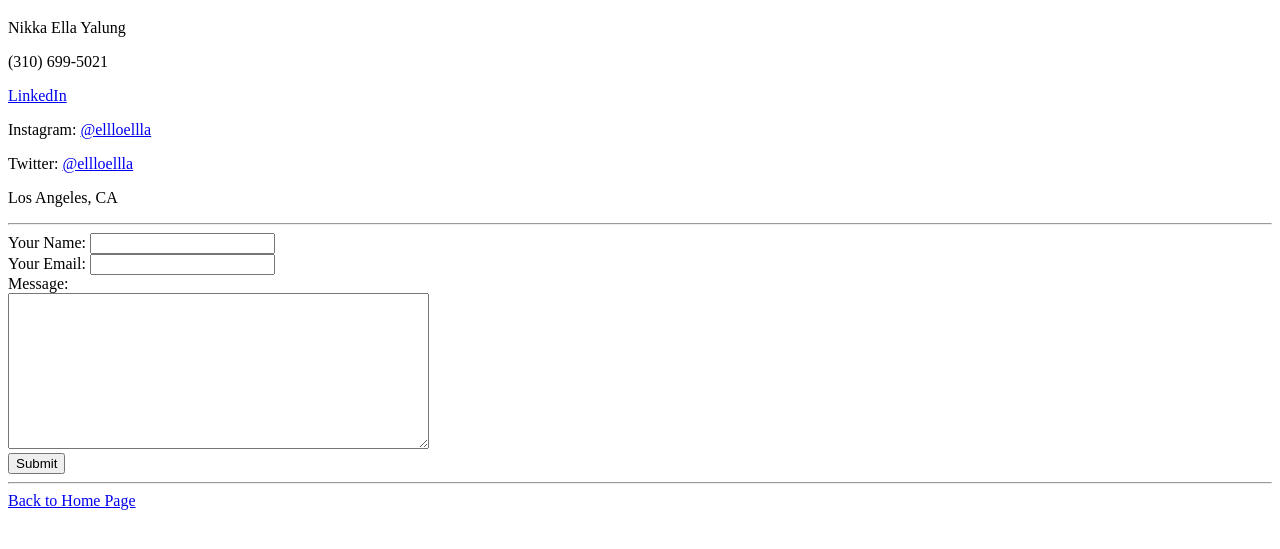
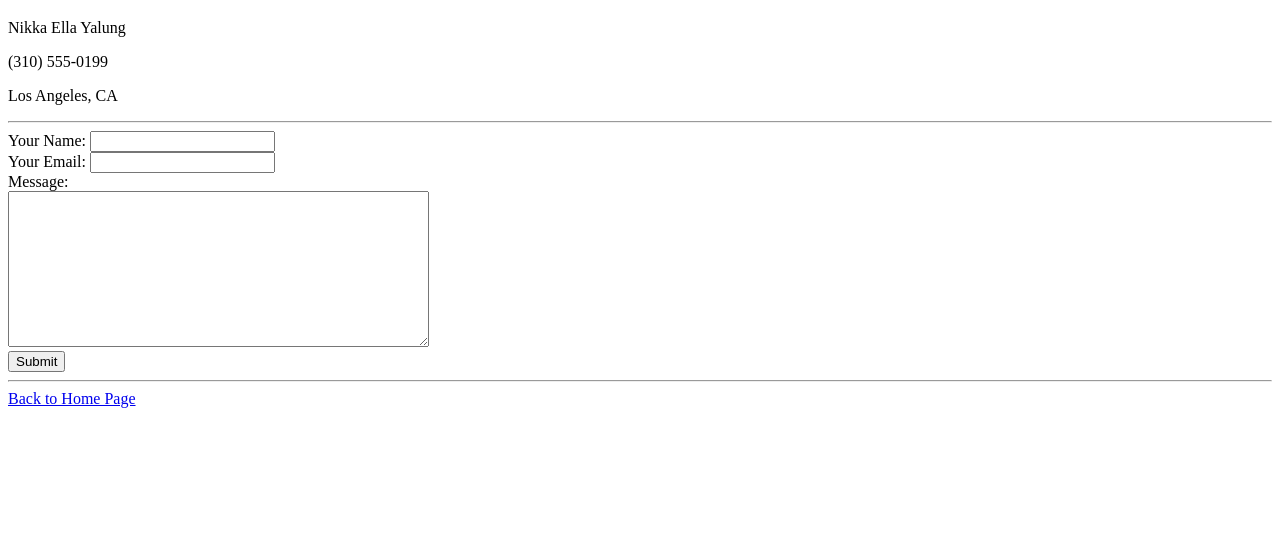
Before and after one commit to nikkaella/cv, a plain HTML site: page contact.html in a window 1280 px wide. Shown: the part 61-610 px from the top of the page. Drawn offline with Linux system fonts and the light colour scheme.

Commit message:
deleted all info

```diff
--- a/contact.html
+++ b/contact.html
@@ -9,10 +9,10 @@
 <body>
     <h1>Contact Me</h1>
     <p>Nikka Ella Yalung</p>
-    <p>(310) 699-5021</p>
-    <p><a href="https://www.linkedin.com/in/nikka-yalung/">LinkedIn</a></p>
+    <p>(310) 555-0199</p>
+    <!-- <p><a href="https://www.linkedin.com/in/nikka-yalung/">LinkedIn</a></p>
     <p>Instagram: <a href="https://www.instagram.com/ellloellla/">@ellloellla</a></p>
-    <p>Twitter: <a href="https://twitter.com/ellloellla">@ellloellla</a></p>
+    <p>Twitter: <a href="https://twitter.com/ellloellla">@ellloellla</a></p> -->
     <p>Los Angeles, CA</p>
     <hr>
     <form action="mailto:email@email.com" method="post" enctype="text/plain">
```
